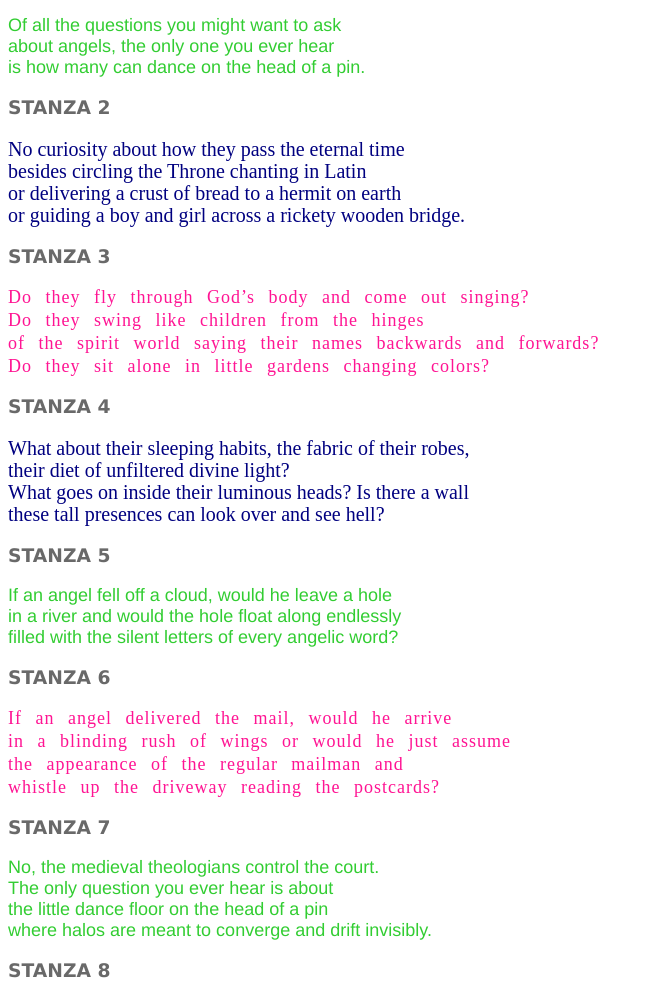
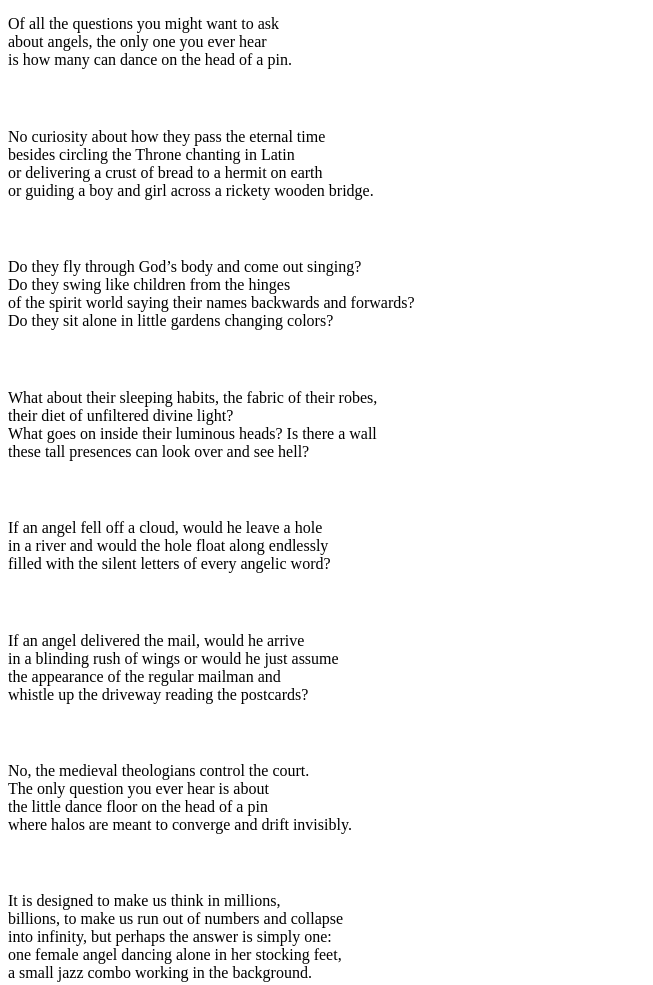
Before and after one commit to emilyparedes/idesn2115, a plain HTML site: page 00 classwork/03 angels/angels.html in a window 1280 px wide. Shown: the part 123-1108 px from the top of the page, without its empty margins (0-653 px from the left). Drawn offline with Linux system fonts and the light colour scheme.

Commit message:
Angels Classwork Part II

```diff
--- a/00 classwork/03 angels/angels.css
+++ b/00 classwork/03 angels/angels.css
@@ -14,6 +14,7 @@ h2{
 }
 
 h3{
+    visibility: hidden;
     font-family: verdana;
     text-transform: uppercase;
     color: dimgray;
@@ -36,7 +37,11 @@ p.pink{
     color: deeppink;
     font-family: american typewriter;
     font-size: 18px;
-    word-spacing: 8px;
+/*    word-spacing: 8px;*/
     line-height: 23px;
     letter-spacing: 1px;
 }
+
+p{
+    color: black;
+}
--- a/00 classwork/03 angels/angels.html
+++ b/00 classwork/03 angels/angels.html
@@ -13,54 +13,54 @@
 
 <h3>stanza 1</h3>
 
-    <p class="green">Of all the questions you might want to ask<br/>
+    <p class="green; black">Of all the questions you might want to ask<br/>
     about angels, the only one you ever hear<br/>
     is how many can dance on the head of a pin.</p>
 
 <h3>stanza 2</h3>
 
-<p class="blue">No curiosity about how they pass the eternal time<br/>
+<p class="blue; black">No curiosity about how they pass the eternal time<br/>
     besides circling the Throne chanting in Latin<br/>
     or delivering a crust of bread to a hermit on earth<br/>
     or guiding a boy and girl across a rickety wooden bridge.</p>
 
 <h3>stanza 3</h3>
 
-    <p class="pink">Do they fly through God’s body and come out singing?<br/>
+    <p class="pink; black">Do they fly through God’s body and come out singing?<br/>
     Do they swing like children from the hinges<br/>
     of the spirit world saying their names backwards and forwards?<br/>
     Do they sit alone in little gardens changing colors?</p>
 
 <h3>stanza 4</h3>
 
-<p class="blue">What about their sleeping habits, the fabric of their robes,<br/>
+<p class="blue; black">What about their sleeping habits, the fabric of their robes,<br/>
     their diet of unfiltered divine light?<br/>
     What goes on inside their luminous heads? Is there a wall<br/>
     these tall presences can look over and see hell?</p>
 
 <h3>stanza 5</h3>
 
-<p class="green">If an angel fell off a cloud, would he leave a hole<br/>
+<p class="green; black">If an angel fell off a cloud, would he leave a hole<br/>
     in a river and would the hole float along endlessly<br/>
     filled with the silent letters of every angelic word?</p>
 
 <h3>stanza 6</h3>
 
-<p class="pink">If an angel delivered the mail, would he arrive<br/>
+<p class="pink; black">If an angel delivered the mail, would he arrive<br/>
     in a blinding rush of wings or would he just assume<br/>
     the appearance of the regular mailman and<br/>
     whistle up the driveway reading the postcards?</p>
 
 <h3>stanza 7</h3>
 
-<p class="green">No, the medieval theologians control the court.<br/>
+<p class="green; black">No, the medieval theologians control the court.<br/>
     The only question you ever hear is about<br/>
     the little dance floor on the head of a pin<br/>
     where halos are meant to converge and drift invisibly.</p>
 
 <h3>stanza 8</h3>
 
-<p class="blue">It is designed to make us think in millions,<br/>
+<p class="blue; black">It is designed to make us think in millions,<br/>
     billions, to make us run out of numbers and collapse<br/>
     into infinity, but perhaps the answer is simply one:<br/>
     one female angel dancing alone in her stocking feet,<br/>
@@ -68,7 +68,7 @@
 
 <h3>stanza 9</h3>
 
-<p class="pink">She sways like a branch in the wind, her beautiful<br/>
+<p class="pink; black">She sways like a branch in the wind, her beautiful<br/>
     eyes closed, and the tall thin bassist leans over<br/>
     to glance at his watch because she has been dancing<br/>
     forever, and now it is very late, even for musicians.</p>
```
